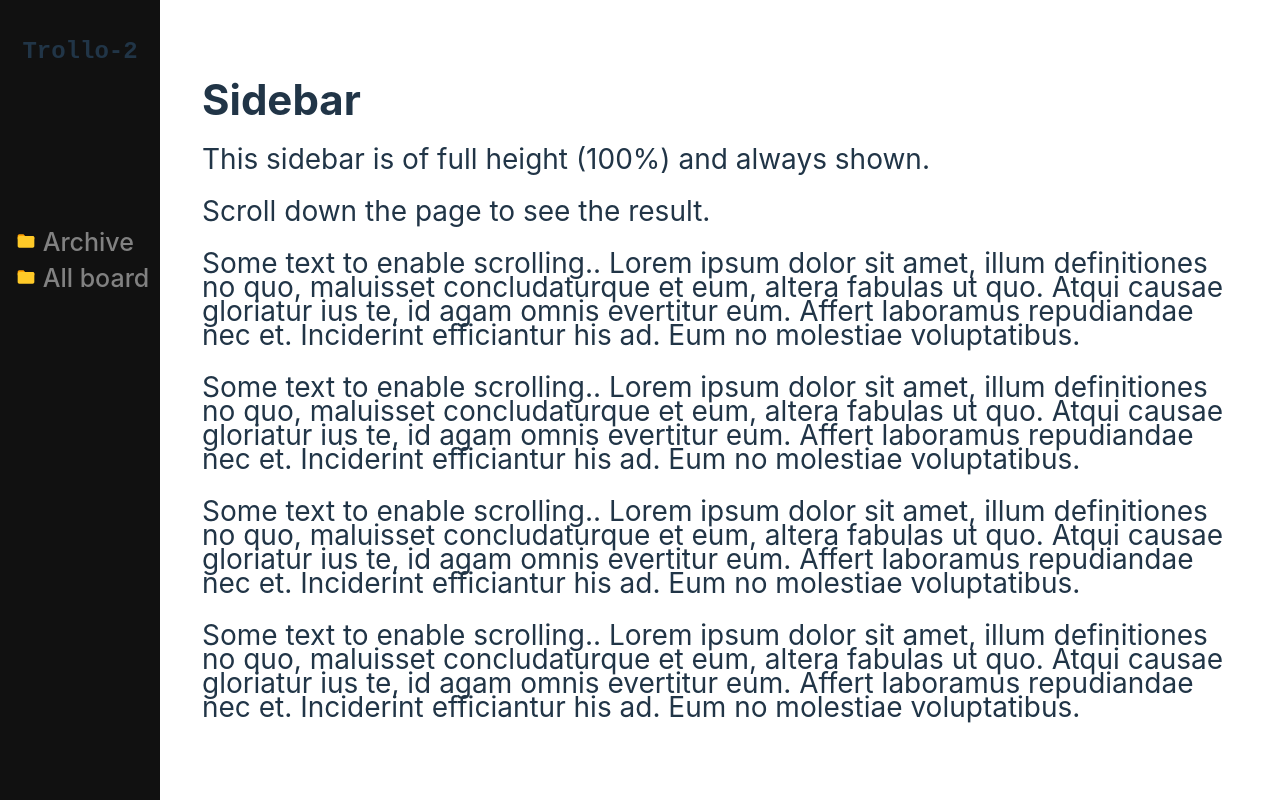
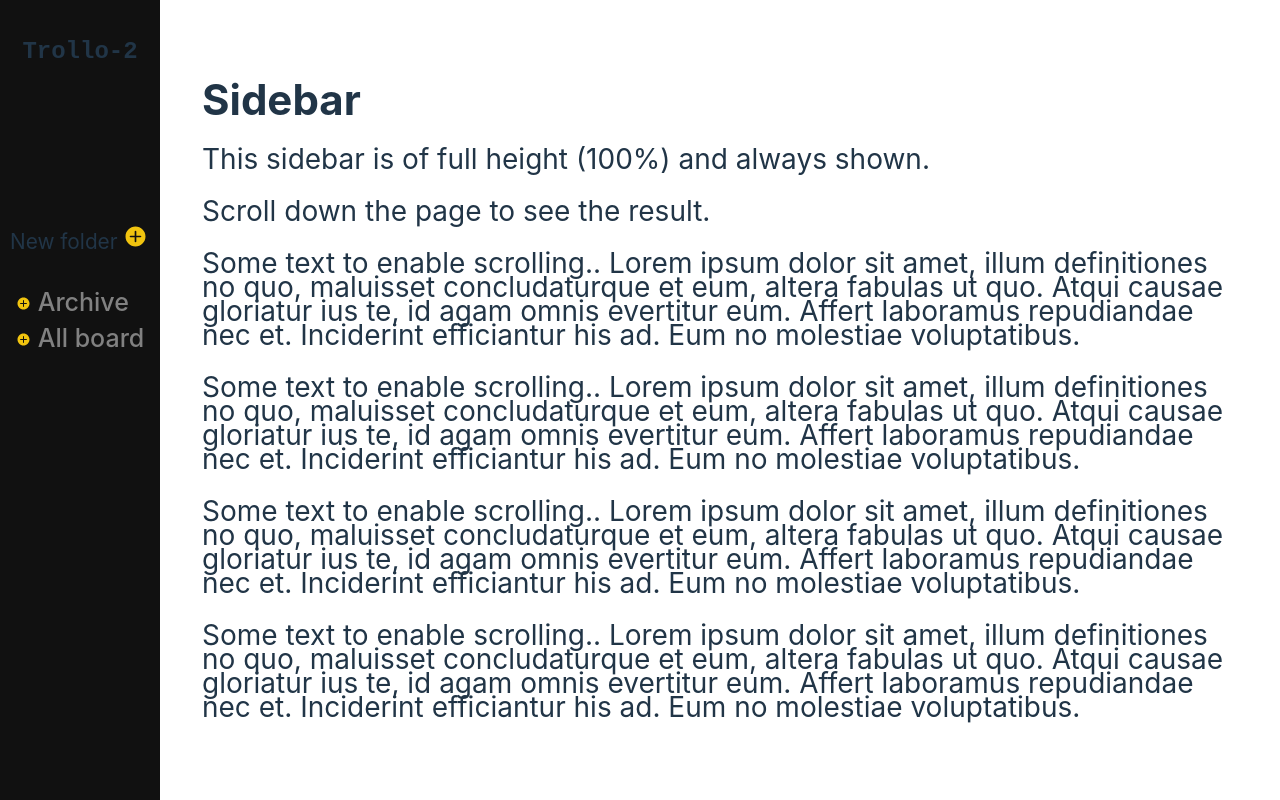
Before and after one commit to rijalBinHusen/Trollo-2, a Vue app: page / in a window 1280 px wide. Built offline with nearby package versions, Linux system fonts and the light colour scheme.

Commit message:
navigation using plus svg

```diff
--- a/src/components/Navigation.vue
+++ b/src/components/Navigation.vue
@@ -3,8 +3,15 @@
         <div class="sidenav">
             <div href="#" class="title">  Trollo-2  </div>
             <div class="menu">
+                <div href="#newFolder" class="new-folder">
+                    <p>
+                      New folder <Plus style="width: 25px; height: 25px" />
+                    </p>
+                </div>
                 <a v-for="fold in folder" :key="fold.id" :href="fold.href">
-                  <Folder style="width: 20px; height: 20px;" /> {{ fold.name }}
+                  <Plus style="width: 15px; height: 15px" />
+                  <!-- <Folder style="width: 20px; height: 20px;" />  -->
+                  {{ fold.name }}
                 </a>
             </div>
         </div>
@@ -23,6 +30,7 @@
 
 <script lang="ts" setup>
   import Folder from './icons/Folder.vue'
+  import Plus from './icons/Plus.vue'
 
   const folder = [
     {id: 1, name: 'Archive', href: "#archive"},
@@ -83,4 +91,10 @@
   .sidenav {padding-top: 15px;}
   .sidenav a {font-size: 18px;}
 }
+
+.new-folder {
+  font-size: 1.3rem;
+  margin-left: 10px;
+  margin-bottom: 30px;
+}
 </style>
--- /dev/null
+++ b/src/components/icons/Plus.vue
@@ -0,0 +1,30 @@
+<template>
+    <svg xmlns="http://www.w3.org/2000/svg"
+        x="0px"
+        y="0px"
+        width="90"
+        height="90"
+        viewBox="0 0 172 172"
+        style=" fill:#000000;">
+            <g fill="none"
+            fill-rule="nonzero"
+            stroke="none"
+            stroke-width="1"
+            stroke-linecap="butt"
+            stroke-linejoin="miter"
+            stroke-miterlimit="10"
+            stroke-dasharray=""
+            stroke-dashoffset="0"
+            font-family="none"
+            font-weight="none"
+            font-size="none"
+            text-anchor="none"
+            style="mix-blend-mode: normal">
+
+            <path
+            d="M0,172v-172h172v172z"
+            fill="none">
+            </path>
+
+            <g fill="#f1c40f"><path d="M86,17.2c-37.9948,0 -68.8,30.8052 -68.8,68.8c0,37.9948 30.8052,68.8 68.8,68.8c37.9948,0 68.8,-30.8052 68.8,-68.8c0,-37.9948 -30.8052,-68.8 -68.8,-68.8zM120.4,91.73333h-28.66667v28.66667c0,3.17053 -2.56853,5.73333 -5.73333,5.73333c-3.1648,0 -5.73333,-2.5628 -5.73333,-5.73333v-28.66667h-28.66667c-3.1648,0 -5.73333,-2.5628 -5.73333,-5.73333c0,-3.17053 2.56853,-5.73333 5.73333,-5.73333h28.66667v-28.66667c0,-3.17053 2.56853,-5.73333 5.73333,-5.73333c3.1648,0 5.73333,2.5628 5.73333,5.73333v28.66667h28.66667c3.1648,0 5.73333,2.5628 5.73333,5.73333c0,3.17053 -2.56853,5.73333 -5.73333,5.73333z"></path></g></g></svg>
+</template>
```
